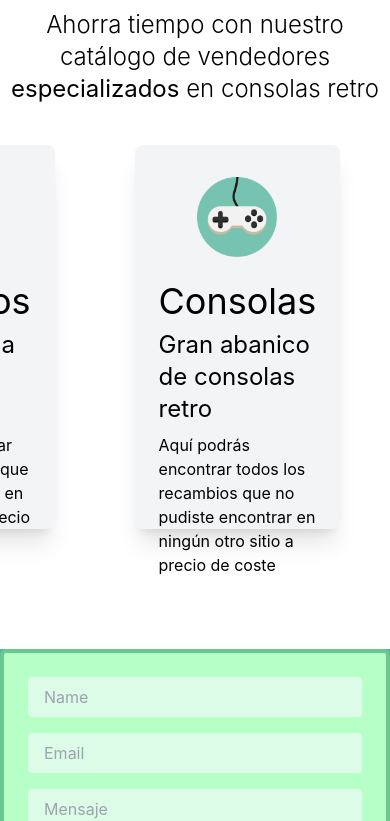
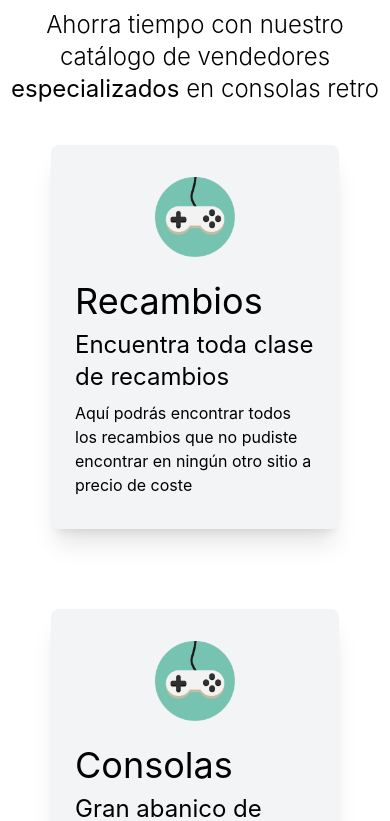
Before and after one commit to onemorecooder/retro_shop, a React (Create React App) app: page / in a window 390 px wide. Shown: the part 2383-3204 px from the top of the page. Built offline with nearby package versions, Linux system fonts and the light colour scheme.

Commit message:
adding new features

```diff
--- a/src/Components/Card.js
+++ b/src/Components/Card.js
@@ -4,7 +4,7 @@
 
 function Card(props) {
   return (
-    <div className="flex justify-center">
+    <div className="flex flex-col items-center lg:flex-row lg:justify-center">
       {props.cardData.map((content) => (
         <motion.div
           key={content.id}
@@ -13,7 +13,7 @@
           whileHover={{
             scale: 1.1,
           }}
-        /* style={{ boxShadow: "0px 0px 10px rgba(0, 0, 0, 0.5)" }} */
+          /* style={{ boxShadow: "0px 0px 10px rgba(0, 0, 0, 0.5)" }} */
         >
           <img src={mando} alt="img" className="w-20 m-auto mt-8"></img>
 
```
